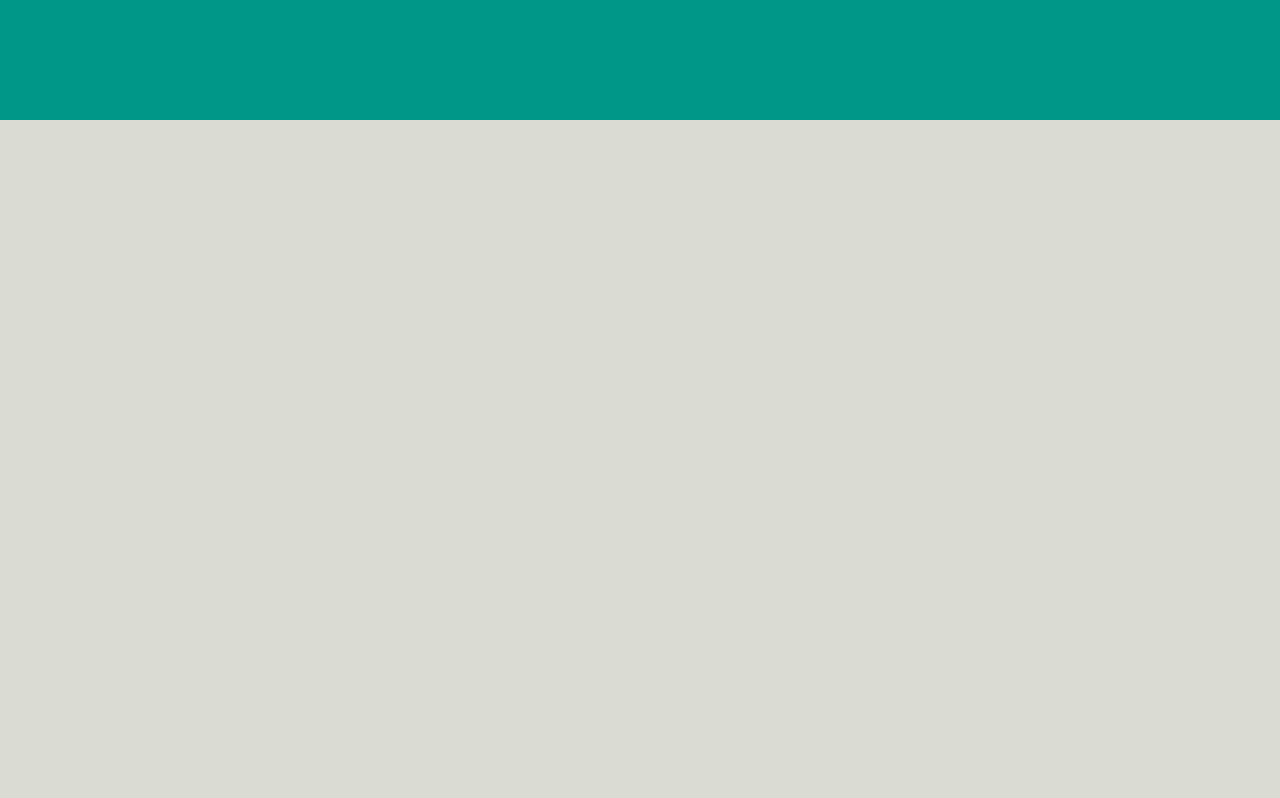
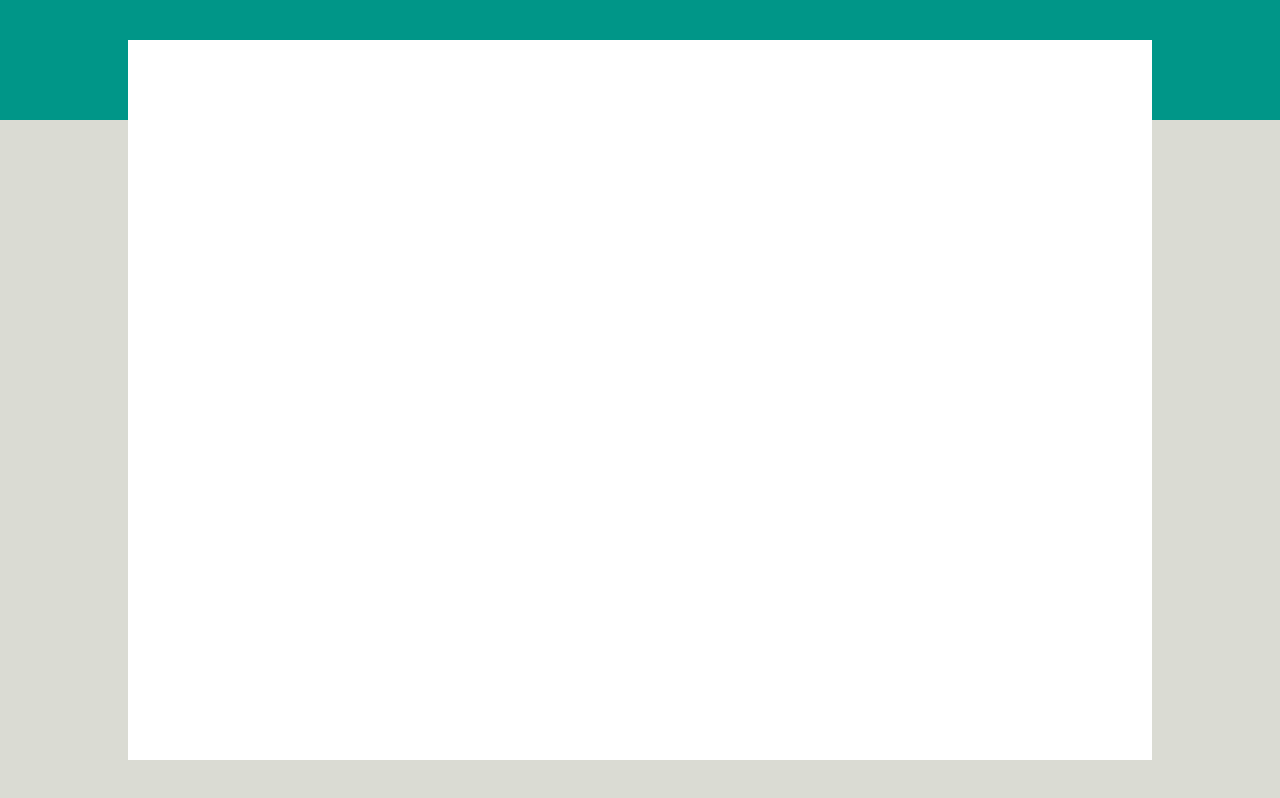
Before and after one commit to totarochristian/vue-boolzapp, a plain HTML site: page index.html in a window 1280 px wide. Drawn offline with nearby package versions, Linux system fonts and the light colour scheme.

Commit message:
Define tha basic form container

```diff
--- a/css/style.css
+++ b/css/style.css
@@ -1,8 +1,13 @@
 :root{
     --coloredStripe: #009688;
     --neutralStripe: #dadbd3;
+    --formHeaderColor: #dadbd3;
+    --formWhiteColor: #ffffff;
+    --formDisableNotifyColor: #8edafc;
+    --formHeaderIconsColor: #b1b1b1;
+    --formConversationBarIconsColor: #6b7376;
 }
-#app{
+#app,#mainContainer{
     width: 100%;
     height: 100vh;
 }
@@ -14,3 +19,12 @@
     height: 85%;
     background-color: var(--neutralStripe);
 }
+#mainContainer{
+    position: fixed;
+    top: 0;
+}
+#form{
+    width: 80%;
+    height: 90%;
+    background-color: var(--formWhiteColor);
+}
--- a/index.html
+++ b/index.html
@@ -22,6 +22,11 @@
     <div id="app">
         <div id="coloredStripe"></div>
         <div id="neutralStripe"></div>
+        <div id="mainContainer" class="d-flex justify-content-center align-items-center">
+            <div id="form">
+
+            </div>
+        </div>
     </div>
 </body>
 </html>
```
